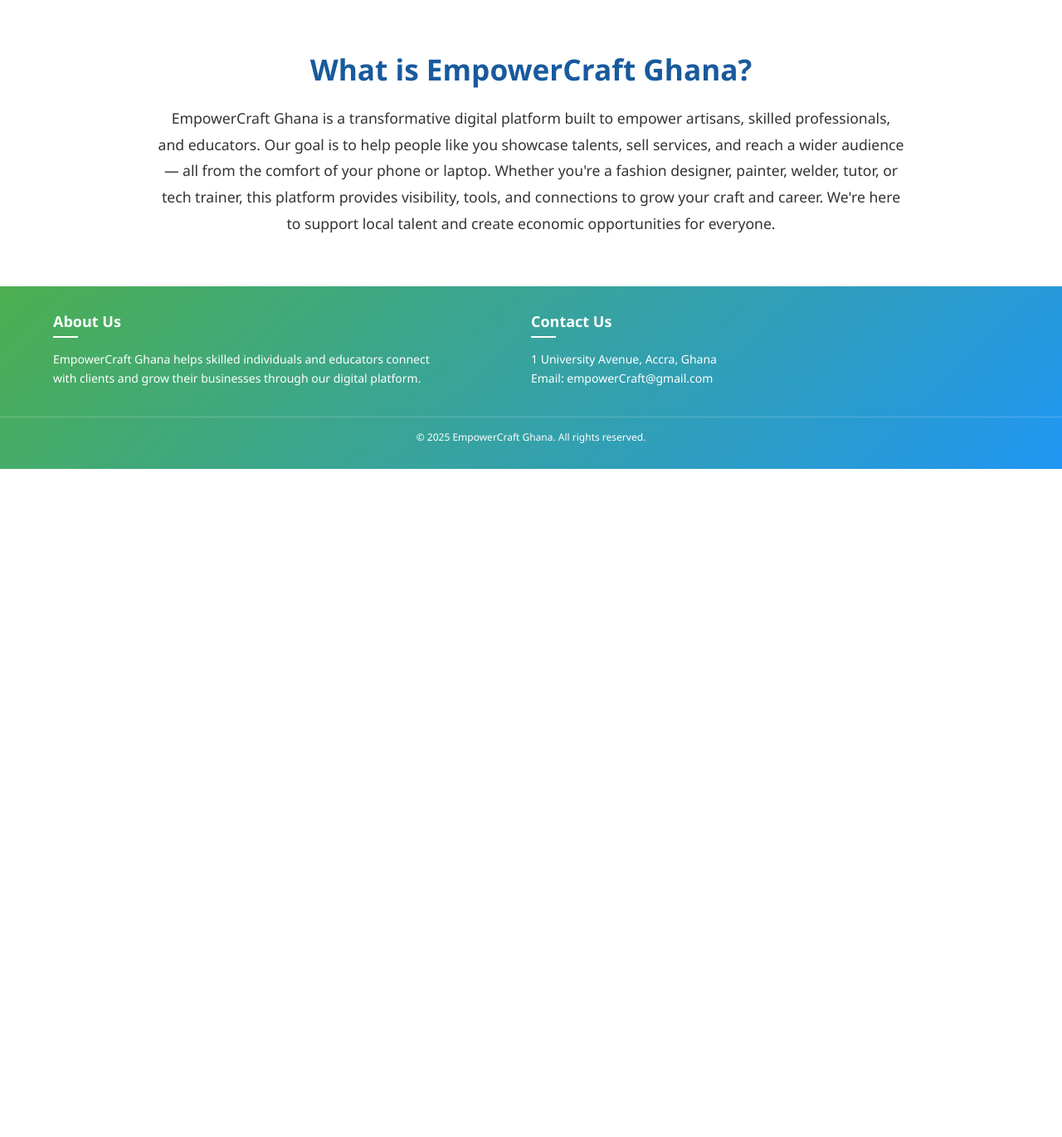
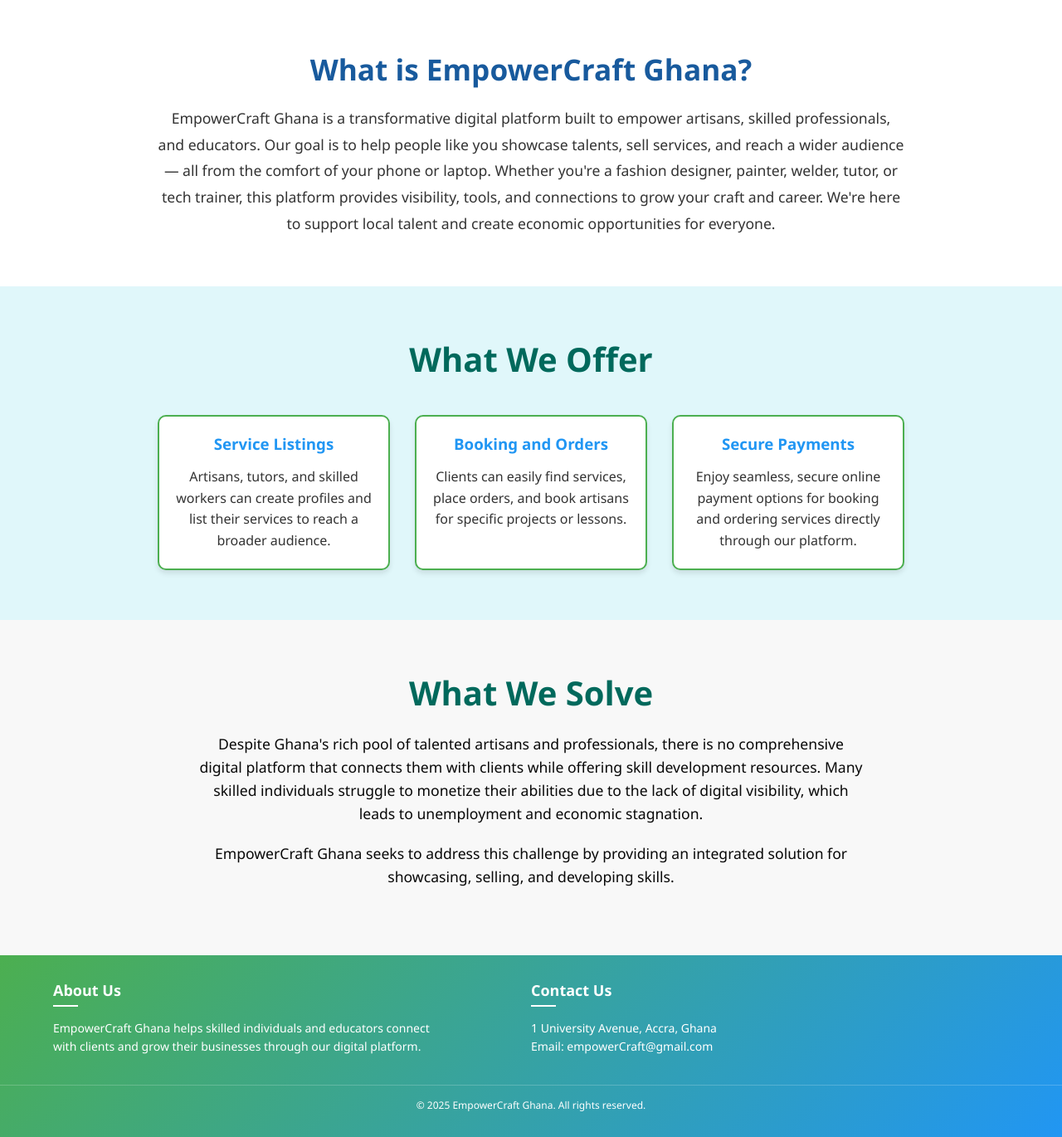
Before and after one commit to Afful-yayra156/EmpowerCraftGhana, a PHP site: page / in a window 1280 px wide. Shown: the part 714-2084 px from the top of the page at 83% size. Before the commit the page ends 1279 px from the top, so only its background shows below. Run offline with PHP 8.4, Linux system fonts and the light colour scheme.

Commit message:
services and orders file

```diff
--- a/assets/css/index.css
+++ b/assets/css/index.css
@@ -1,41 +1,315 @@
+
+* {
+    margin: 0;
+    padding: 0;
+    box-sizing: border-box;
+}
 
 body {
-    font-family: Arial, sans-serif;
-    margin: 0;
-    padding: 0;
-    background: linear-gradient(to right, #4CAF50, #2196F3);
-    color: white;
-    text-align: center;
+    font-family: 'Segoe UI', Tahoma, Geneva, Verdana, sans-serif;
+    background-color: #f4f4f4;
+    color: #333;
 }
 
-nav {
-    background-color: rgba(0, 0, 0, 0.6);
-    padding: 15px;
+header {
+    background: linear-gradient(135deg, #43cea2, #185a9d);
+    color: white;
+    padding: 20px 0;
+    box-shadow: 0 2px 10px rgba(0, 0, 0, 0.2);
+}
+
+.nav-container {
+    width: 90%;
+    max-width: 1200px;
+    margin: 0 auto;
+    display: flex;
+    justify-content: space-between;
+    align-items: center;
+}
+
+.logo {
+    font-size: 24px;
+    font-weight: bold;
 }
 
 nav ul {
     list-style: none;
+    display: flex;
+}
+
+nav ul li {
+    margin-left: 20px;
+}
+
+nav ul li a {
+    color: white;
+    text-decoration: none;
+    font-weight: 500;
+    transition: opacity 0.3s;
+}
+
+nav ul li a:hover {
+    opacity: 0.85;
+}
+
+/* Updated hero section with slideshow */
+.hero {
+    position: relative;
+    height: 80vh;
+    overflow: hidden;
+    display: flex;
+    justify-content: center;
+    align-items: center;
+}
+
+.slideshow {
+    position: absolute;
+    top: 0;
+    left: 0;
+    width: 100%;
+    height: 100%;
+    z-index: -1;
+}
+
+.slide {
+    position: absolute;
+    top: 0;
+    left: 0;
+    width: 100%;
+    height: 100%;
+    background-position: center;
+    background-size: cover;
+    opacity: 0;
+    /* Reduced transition time from 1.5s to 0.8s for faster fading */
+    transition: opacity 0.8s ease-in-out;
+}
+
+.slide.active {
+    opacity: 1;
+}
+
+.hero-content {
+    background-color: rgba(0, 0, 0, 0.7); /* Semi-transparent background */
+    padding: 30px;
+    border-radius: 10px;
+    max-width: 600px;
+    text-align: center;
+    box-shadow: 0 4px 15px rgba(0, 0, 0, 0.3);
+    z-index: 1;
+}
+
+.hero-content h1 {
+    color: white;
+    font-size: 2.5em;
+    margin-bottom: 20px;
+}
+
+.hero-content p {
+    color: white;
+    font-size: 1.1em;
+    margin-bottom: 25px;
+}
+
+.btn {
+    background-color: #4CAF50;
+    color: white;
+    padding: 14px 28px;
+    font-size: 16px;
+    border: none;
+    border-radius: 6px;
+    cursor: pointer;
+    text-decoration: none;
+    transition: background 0.3s ease;
+    display: inline-block;
+}
+
+.btn:hover {
+    background-color: #45a049;
+}
+
+.about {
+    padding: 60px 20px;
+    background-color: white;
+    color: #333;
+    text-align: center;
+}
+
+.about h2 {
+    color: #185a9d;
+    font-size: 2.2em;
+    margin-bottom: 20px;
+}
+
+.about p {
+    font-size: 1.1em;
+    max-width: 900px;
+    margin: 0 auto;
+    line-height: 1.8;
+}
+
+footer {
+    background: linear-gradient(135deg, #4CAF50, #2196F3);
+    color: white;
+    padding: 30px 0;
+    width: 100%;
+}
+
+.footer-content {
+    width: 90%;
+    max-width: 1200px;
+    margin: 0 auto;
+    display: flex;
+    flex-wrap: wrap;
+    justify-content: space-between;
+}
+
+.footer-column {
+    flex: 1;
+    min-width: 250px;
+    margin-bottom: 20px;
+}
+
+.footer-column h3 {
+    font-size: 18px;
+    margin-bottom: 15px;
+    position: relative;
+    padding-bottom: 8px;
+}
+
+.footer-column h3::after {
+    content: '';
+    position: absolute;
+    left: 0;
+    bottom: 0;
+    width: 30px;
+    height: 2px;
+    background-color: white;
+}
+
+.footer-column p, .footer-column ul {
+    font-size: 14px;
+    line-height: 1.6;
+}
+
+.footer-column ul {
+    list-style: none;
     padding: 0;
 }
 
-nav ul li {
-    display: inline;
-    margin: 0 15px;
+.footer-column ul li {
+    margin-bottom: 8px;
 }
 
-nav a {
+.footer-column ul li a {
     color: white;
     text-decoration: none;
+    transition: color 0.3s;
 }
 
-.hero {
-    padding: 100px 20px;
+.footer-column ul li a:hover {
+    color: #e3f2fd;
 }
 
-.btn {
-    background-color: #ff9800;
-    color: white;
-    padding: 10px 20px;
-    text-decoration: none;
-    border-radius: 5px;
+.copyright {
+    text-align: center;
+    padding-top: 15px;
+    margin-top: 15px;
+    border-top: 1px solid rgba(255, 255, 255, 0.2);
+    font-size: 12px;
 }
+
+@media (max-width: 768px) {
+    .nav-container {
+        flex-direction: column;
+        align-items: flex-start;
+    }
+
+    nav ul {
+        flex-direction: column;
+        margin-top: 10px;
+    }
+
+    nav ul li {
+        margin: 10px 0;
+    }
+
+    .hero-content h1 {
+        font-size: 1.8em;
+    }
+
+    .hero-content {
+        padding: 20px;
+    }
+
+    .about h2 {
+        font-size: 1.8em;
+    }
+}
+
+
+/* What We Offer Section */
+.offer {
+    background-color: #e0f7fa; /* Light blue background */
+    padding: 60px 20px;
+    text-align: center;
+}
+
+.offer h2 {
+    color: #00695c; /* Teal green heading */
+    font-size: 2.5em;
+    margin-bottom: 40px;
+}
+
+.offer-items {
+    display: flex;
+    flex-wrap: wrap;
+    justify-content: center;
+    gap: 30px;
+}
+
+.offer-item {
+    background-color: #ffffff; /* White background for items */
+    border: 2px solid #4caf50; /* Green border */
+    border-radius: 10px;
+    padding: 20px;
+    width: 280px;
+    box-shadow: 0 4px 6px rgba(0, 0, 0, 0.1);
+    transition: transform 0.3s ease;
+}
+
+.offer-item:hover {
+    transform: translateY(-10px);
+}
+
+.offer-item h3 {
+    color: #2196f3; /* Blue subheadings */
+    margin-bottom: 15px;
+}
+
+.offer-item p {
+    color: #333333;
+    font-size: 1em;
+    line-height: 1.6;
+}
+
+
+/* What We Solve Section */
+.solve {
+    background-color: #f8f8f8;    /* light blue */
+    padding: 60px 20px;
+    text-align: center;
+}
+
+.solve h2 {
+    color: #00695c;               /* teal green */
+    font-size: 2.5em;
+    margin-bottom: 20px;
+}
+
+.solve p {
+    color: #080808;               /* strong blue */
+    font-size: 1.1em;
+    max-width: 800px;
+    margin: 0 auto 20px;
+    line-height: 1.6;
+}
--- a/index.html
+++ b/index.html
@@ -4,254 +4,7 @@
     <meta charset="UTF-8" />
     <meta name="viewport" content="width=device-width, initial-scale=1.0"/>
     <title>EmpowerCraft Ghana</title>
-    <style>
-        * {
-            margin: 0;
-            padding: 0;
-            box-sizing: border-box;
-        }
-
-        body {
-            font-family: 'Segoe UI', Tahoma, Geneva, Verdana, sans-serif;
-            background-color: #f4f4f4;
-            color: #333;
-        }
-
-        header {
-            background: linear-gradient(135deg, #43cea2, #185a9d);
-            color: white;
-            padding: 20px 0;
-            box-shadow: 0 2px 10px rgba(0, 0, 0, 0.2);
-        }
-
-        .nav-container {
-            width: 90%;
-            max-width: 1200px;
-            margin: 0 auto;
-            display: flex;
-            justify-content: space-between;
-            align-items: center;
-        }
-
-        .logo {
-            font-size: 24px;
-            font-weight: bold;
-        }
-
-        nav ul {
-            list-style: none;
-            display: flex;
-        }
-
-        nav ul li {
-            margin-left: 20px;
-        }
-
-        nav ul li a {
-            color: white;
-            text-decoration: none;
-            font-weight: 500;
-            transition: opacity 0.3s;
-        }
-
-        nav ul li a:hover {
-            opacity: 0.85;
-        }
-
-        /* Updated hero section with slideshow */
-        .hero {
-            position: relative;
-            height: 80vh;
-            overflow: hidden;
-            display: flex;
-            justify-content: center;
-            align-items: center;
-        }
-
-        .slideshow {
-            position: absolute;
-            top: 0;
-            left: 0;
-            width: 100%;
-            height: 100%;
-            z-index: -1;
-        }
-
-        .slide {
-            position: absolute;
-            top: 0;
-            left: 0;
-            width: 100%;
-            height: 100%;
-            background-position: center;
-            background-size: cover;
-            opacity: 0;
-            /* Reduced transition time from 1.5s to 0.8s for faster fading */
-            transition: opacity 0.8s ease-in-out;
-        }
-
-        .slide.active {
-            opacity: 1;
-        }
-
-        .hero-content {
-            background-color: rgba(0, 0, 0, 0.7); /* Semi-transparent background */
-            padding: 30px;
-            border-radius: 10px;
-            max-width: 600px;
-            text-align: center;
-            box-shadow: 0 4px 15px rgba(0, 0, 0, 0.3);
-            z-index: 1;
-        }
-
-        .hero-content h1 {
-            color: white;
-            font-size: 2.5em;
-            margin-bottom: 20px;
-        }
-
-        .hero-content p {
-            color: white;
-            font-size: 1.1em;
-            margin-bottom: 25px;
-        }
-
-        .btn {
-            background-color: #4CAF50;
-            color: white;
-            padding: 14px 28px;
-            font-size: 16px;
-            border: none;
-            border-radius: 6px;
-            cursor: pointer;
-            text-decoration: none;
-            transition: background 0.3s ease;
-            display: inline-block;
-        }
-
-        .btn:hover {
-            background-color: #45a049;
-        }
-
-        .about {
-            padding: 60px 20px;
-            background-color: white;
-            color: #333;
-            text-align: center;
-        }
-
-        .about h2 {
-            color: #185a9d;
-            font-size: 2.2em;
-            margin-bottom: 20px;
-        }
-
-        .about p {
-            font-size: 1.1em;
-            max-width: 900px;
-            margin: 0 auto;
-            line-height: 1.8;
-        }
-
-        footer {
-            background: linear-gradient(135deg, #4CAF50, #2196F3);
-            color: white;
-            padding: 30px 0;
-            width: 100%;
-        }
-
-        .footer-content {
-            width: 90%;
-            max-width: 1200px;
-            margin: 0 auto;
-            display: flex;
-            flex-wrap: wrap;
-            justify-content: space-between;
-        }
-
-        .footer-column {
-            flex: 1;
-            min-width: 250px;
-            margin-bottom: 20px;
-        }
-
-        .footer-column h3 {
-            font-size: 18px;
-            margin-bottom: 15px;
-            position: relative;
-            padding-bottom: 8px;
-        }
-
-        .footer-column h3::after {
-            content: '';
-            position: absolute;
-            left: 0;
-            bottom: 0;
-            width: 30px;
-            height: 2px;
-            background-color: white;
-        }
-
-        .footer-column p, .footer-column ul {
-            font-size: 14px;
-            line-height: 1.6;
-        }
-
-        .footer-column ul {
-            list-style: none;
-            padding: 0;
-        }
-
-        .footer-column ul li {
-            margin-bottom: 8px;
-        }
-
-        .footer-column ul li a {
-            color: white;
-            text-decoration: none;
-            transition: color 0.3s;
-        }
-
-        .footer-column ul li a:hover {
-            color: #e3f2fd;
-        }
-
-        .copyright {
-            text-align: center;
-            padding-top: 15px;
-            margin-top: 15px;
-            border-top: 1px solid rgba(255, 255, 255, 0.2);
-            font-size: 12px;
-        }
-
-        @media (max-width: 768px) {
-            .nav-container {
-                flex-direction: column;
-                align-items: flex-start;
-            }
-
-            nav ul {
-                flex-direction: column;
-                margin-top: 10px;
-            }
-
-            nav ul li {
-                margin: 10px 0;
-            }
-
-            .hero-content h1 {
-                font-size: 1.8em;
-            }
-
-            .hero-content {
-                padding: 20px;
-            }
-
-            .about h2 {
-                font-size: 1.8em;
-            }
-        }
-    </style>
+    <link rel = "stylesheet" href = "assets/css/index.css"   >
 </head>
 <body>
 
@@ -304,6 +57,43 @@
         </p>
     </section>
 
+
+    <!-- What We Offer Section -->
+        <section class="offer">
+            <h2>What We Offer</h2>
+            <div class="offer-items">
+                <div class="offer-item">
+                    <h3>Service Listings</h3>
+                    <p>Artisans, tutors, and skilled workers can create profiles and list their services to reach a broader audience.</p>
+                </div>
+                <div class="offer-item">
+                    <h3>Booking and Orders</h3>
+                    <p>Clients can easily find services, place orders, and book artisans for specific projects or lessons.</p>
+                </div>
+                <div class="offer-item">
+                    <h3>Secure Payments</h3>
+                    <p>Enjoy seamless, secure online payment options for booking and ordering services directly through our platform.</p>
+                </div>
+            </div>
+        </section>
+
+
+
+    <!-- What We Solve Section -->
+        <section class="solve">
+            <h2>What We Solve</h2>
+            <p>
+            Despite Ghana's rich pool of talented artisans and professionals, there is no comprehensive digital platform that connects them with clients while offering skill development resources. Many skilled individuals struggle to monetize their abilities due to the lack of digital visibility, which leads to unemployment and economic stagnation.
+            </p>
+            <p>
+            EmpowerCraft Ghana seeks to address this challenge by providing an integrated solution for showcasing, selling, and developing skills.
+            </p>
+        </section>
+
+            <!-- Send a Message Section -->
+
+
+
     <!-- Footer -->
     <footer>
         <div class="footer-content">
--- a/view/messages.php
+++ b/view/messages.php
@@ -90,6 +90,8 @@
         </div>
     </div>
 
+
+
     <footer class="footer">
         <div class="footer-content">
             <div class="footer-links">
--- a/view/signup.php
+++ b/view/signup.php
@@ -69,11 +69,6 @@
                         <select id="userType" name="userType">
                             <option value="artisan">Artisan</option>
                             <option value="client">Client</option>
-                            <option value="stylist">Hairstylist/Beautician</option>
-                            <option value="teacher">Teacher</option>
-                            <option value="weaver">Weaver/Textile Artist</option>
-                            <option value="digital">Digital Professional</option>
-                            <option value="other">Other Professional</option>
                         </select>
                     </div>
                     <div class="form-row">
```
Also changed, not shown: view/dashboard.php (+12 -9 lines), view/analytics.php (added).
